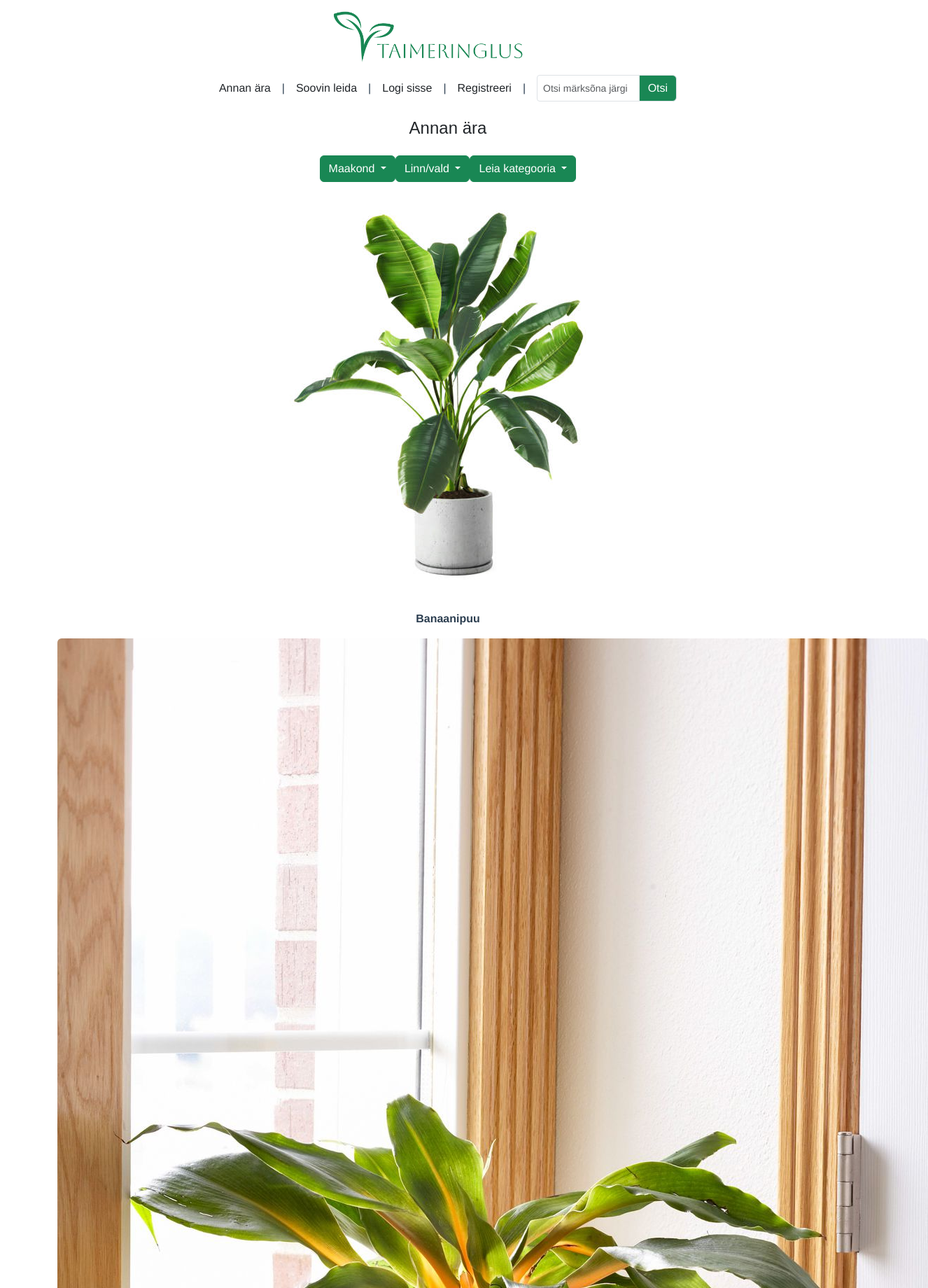
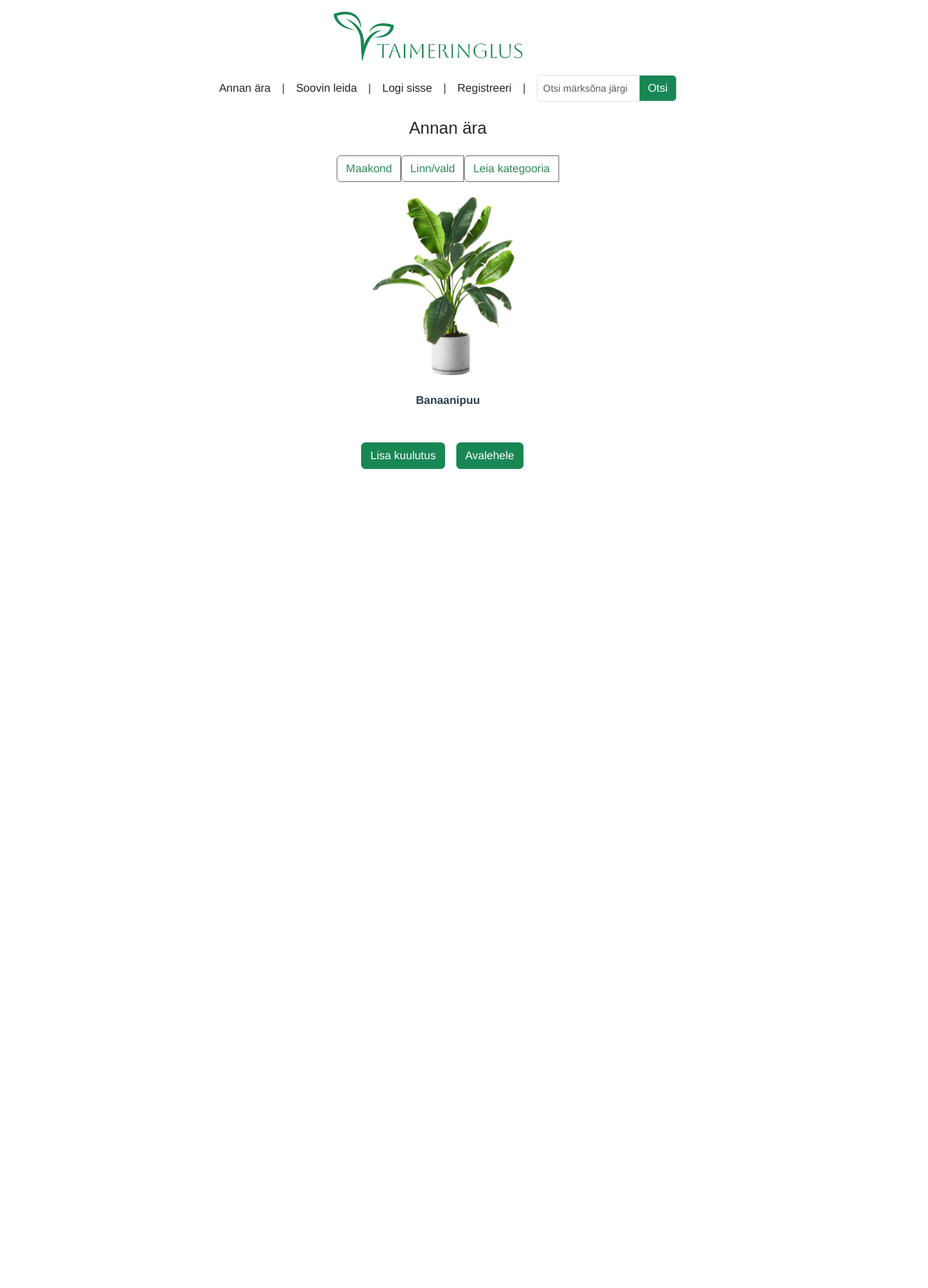
Before and after one commit to karin-v/flowerfront, a Vue app: page /error in a window 1280 px wide. Shown: the top 1840 px of the page at 70% size, 1326 px wide, since content can reach past the window. After the commit the page ends 800 px from the top, so only its background shows below. Built offline with nearby package versions, Linux system fonts and the light colour scheme.

Commit message:
layout changes views wip

```diff
--- a/src/views/GiveAway.vue
+++ b/src/views/GiveAway.vue
@@ -7,7 +7,7 @@
     </div>
 
     <div class="btn-group">
-      <button type="button" class="btn btn-success dropdown-toggle" data-bs-toggle="dropdown" aria-expanded="false">
+      <button type="button" class="btn btn-outline-secondary" style="color: seagreen" data-bs-toggle="dropdown" aria-expanded="false">
         Maakond
       </button>
       <ul class="dropdown-menu">
@@ -16,7 +16,7 @@
     </div>
 
     <div class="btn-group">
-      <button type="button" class="btn btn-success dropdown-toggle" data-bs-toggle="dropdown" aria-expanded="false">
+      <button type="button" class="btn btn-outline-secondary" style="color: seagreen" data-bs-toggle="dropdown" aria-expanded="false">
         Linn/vald
       </button>
       <ul class="dropdown-menu">
@@ -25,7 +25,7 @@
     </div>
 
     <div class="btn-group">
-      <button type="button" class="btn btn-success dropdown-toggle" data-bs-toggle="dropdown" aria-expanded="false">
+      <button type="button" class="btn btn-outline-secondary" style="color: seagreen" data-bs-toggle="dropdown" aria-expanded="false">
         Leia kategooria
       </button>
       <ul class="dropdown-menu">
@@ -40,12 +40,8 @@
 <!--      </div>-->
 
       <div class="col">
-        <img src="../assets/istockphoto-1380361370-612x612.jpg" class="rounded mx-auto d-block">
+        <img src="../assets/banaanipuu.jpg" class="rounded mx-auto d-block" height="300">
         <p class="fw-bold">Banaanipuu</p>
-        <img src="../assets/orchid-spider-plant-7bc6dab8-4cb320efcec64205a3a2e0fb9ff0e2db.jpg" class="rounded mx-auto d-block">
-        <p class="fw-bold">Ämbliku puu</p>
-        <img src="../assets/zidi01360.jpg" class="rounded mx-auto d-block">
-        <p class="fw-bold">Porgandi seemned</p>
       </div>
 <!--    </router-link>-->
     <div>
--- a/src/views/WishList.vue
+++ b/src/views/WishList.vue
@@ -7,7 +7,7 @@
   </div>
 
   <div class="btn-group">
-    <button type="button" class="btn btn-success dropdown-toggle" data-bs-toggle="dropdown" aria-expanded="false">
+    <button type="button" class="btn btn-outline-secondary" style="color: seagreen" data-bs-toggle="dropdown" aria-expanded="false">
       Maakond
     </button>
     <ul class="dropdown-menu">
@@ -16,7 +16,7 @@
   </div>
 
   <div class="btn-group">
-    <button type="button" class="btn btn-success dropdown-toggle" data-bs-toggle="dropdown" aria-expanded="false">
+    <button type="button" class="btn btn-outline-secondary" style="color: seagreen" data-bs-toggle="dropdown" aria-expanded="false">
       Linn/vald
     </button>
     <ul class="dropdown-menu">
@@ -25,7 +25,7 @@
   </div>
 
   <div class="btn-group">
-    <button type="button" class="btn btn-success dropdown-toggle" data-bs-toggle="dropdown" aria-expanded="false">
+    <button type="button" class="btn btn-outline-secondary" style="color: seagreen" data-bs-toggle="dropdown" aria-expanded="false">
       Leia kategooria
     </button>
     <ul class="dropdown-menu">
```
Also changed, not shown: src/assets/banaanipuu.jpg (renamed from src/assets/istockphoto-1380361370-612x612.jpg).
